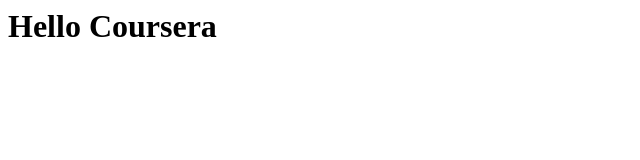
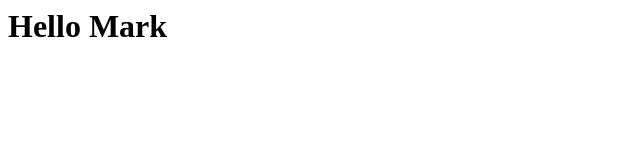
Before and after one commit to Sage5521/corsera-test, a plain HTML site: page index.html in a window 1280 px wide. Shown: the whole page, without its empty margins (0-640 px from the left). Drawn offline with Linux system fonts and the light colour scheme.

Commit message:
:hello mark update

```diff
--- a/index.html
+++ b/index.html
@@ -4,6 +4,6 @@
 </head>
 <body>
     <h1>
-        Hello Coursera
+        Hello Mark
 </body>
 </html>
```
